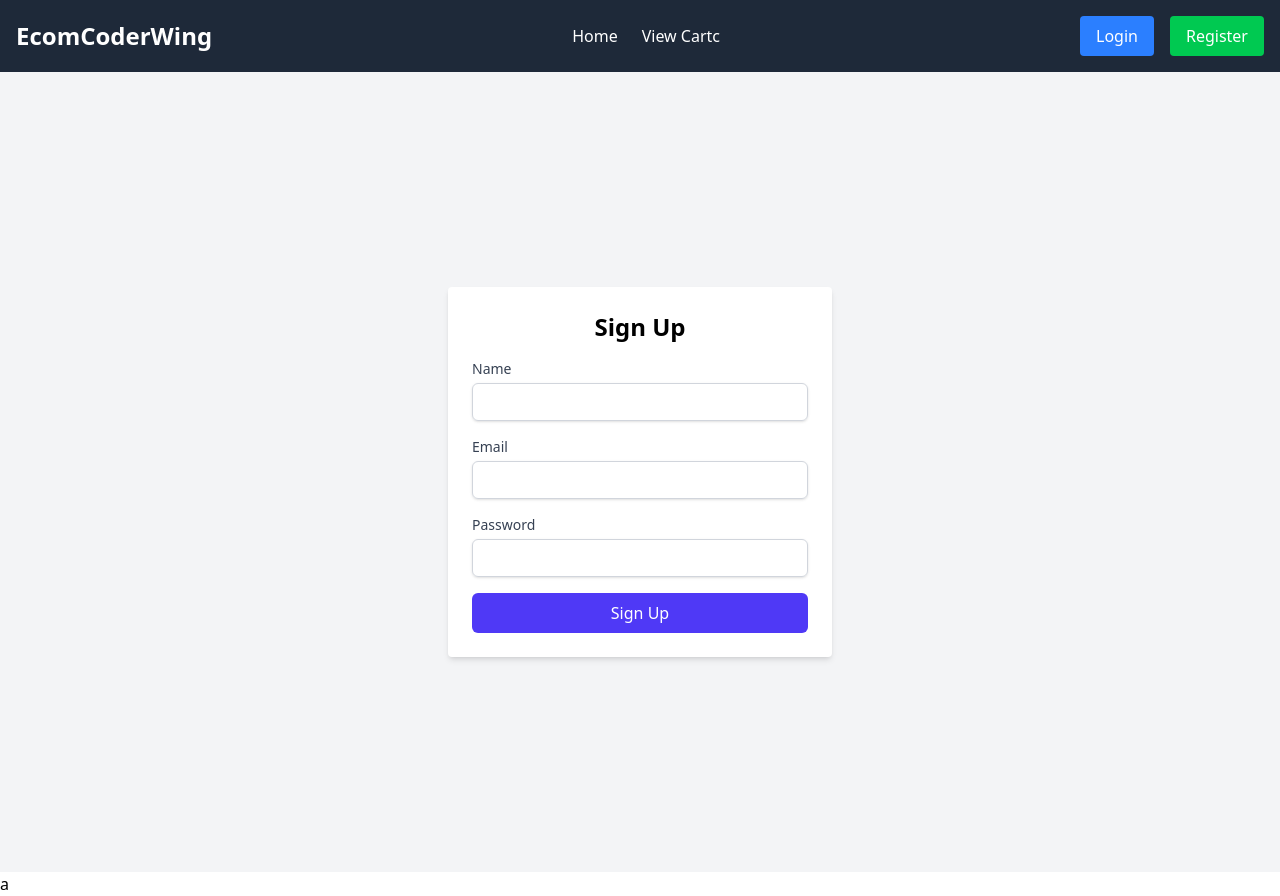
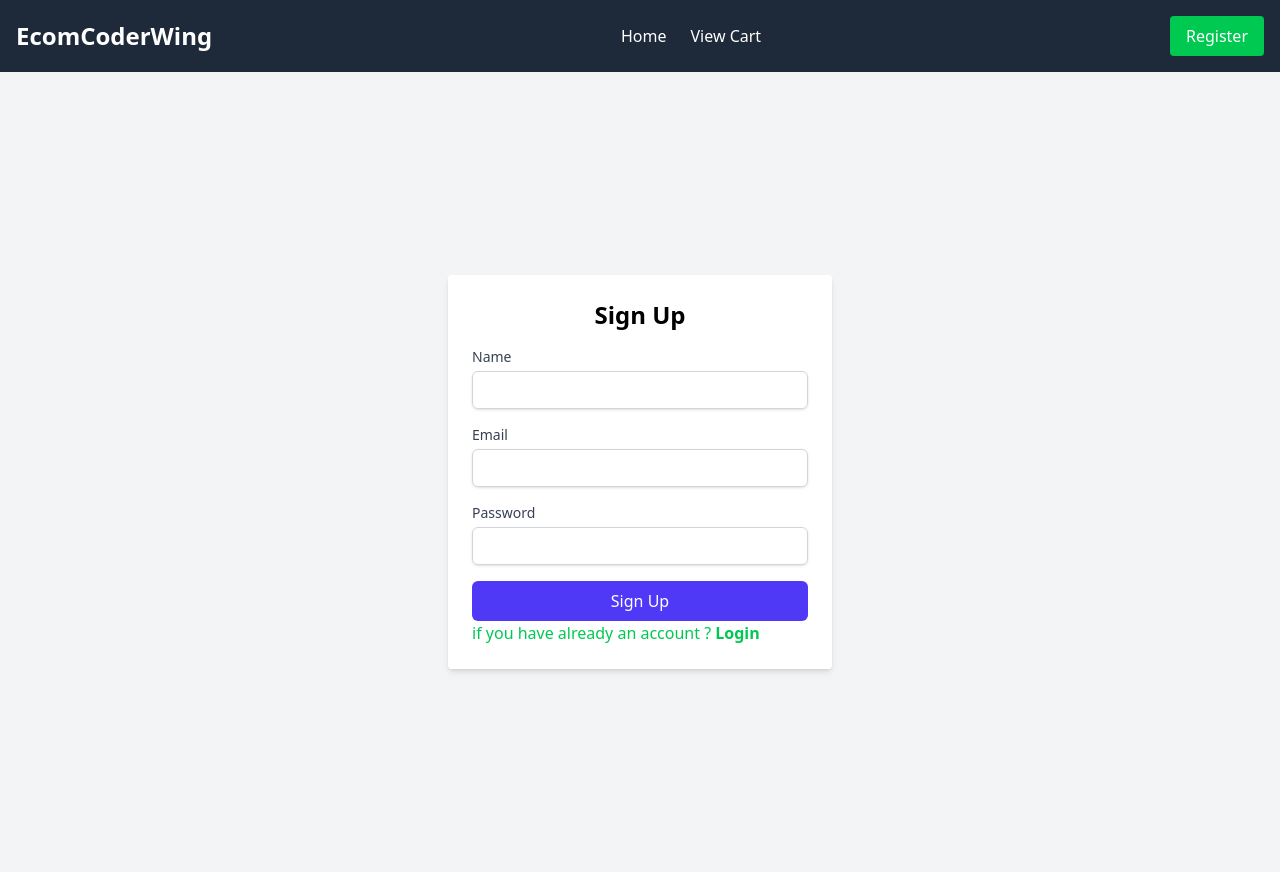
Before and after one commit to Yasg-uru/coderwing-machine-coding-frontend, a React (Vite) app: page /register in a window 1280 px wide. After the commit the page ends 872 px from the top, so only its background shows below. Built offline with nearby package versions, Linux system fonts and the light colour scheme; no server answers.

Commit message:
corrected cart addition functionality

```diff
--- a/src/components/SignupForm.jsx
+++ b/src/components/SignupForm.jsx
@@ -1,6 +1,7 @@
 import React, { useState } from "react";
 import { useDispatch, useSelector } from "react-redux";
 import { RegisterUser } from "../state-manager/authSlice";
+import { Link } from "react-router-dom";
 
 const SignupForm = () => {
   const [formData, setFormData] = useState({
@@ -83,6 +84,7 @@ const SignupForm = () => {
         >
           {isLoading?"Loading...":"Sign Up"}
         </button>
+      <p className="text-green-500"> if you have already an account ? <Link className="font-bold " to="/login">Login</Link></p>
       </form>
     </div>
   );
--- a/src/components/navbar.jsx
+++ b/src/components/navbar.jsx
@@ -1,7 +1,10 @@
 import React from "react";
+import { useSelector } from "react-redux";
 import { Link } from "react-router-dom";
 
 const Navbar = () => {
+    const {user, isLoggedIn}= useSelector(state=>state.auth);
+
   return (
     <nav className="bg-gray-800 text-white">
       <div className="container mx-auto flex justify-between items-center p-4">
@@ -17,24 +20,19 @@ const Navbar = () => {
           </Link>
 
           <Link to="/cart" className="hover:text-gray-300">
-            View Cartc
+            View Cart
           </Link>
         </div>
 
 
         <div className="hidden md:flex space-x-4">
-          <Link
-            to="/login"
-            className="bg-blue-500 px-4 py-2 rounded hover:bg-blue-600"
-          >
-            Login
-          </Link>
-          <Link
+
+          {!isLoggedIn && <Link
             to="/register"
             className="bg-green-500 px-4 py-2 rounded hover:bg-green-600"
           >
             Register
-          </Link>
+          </Link>}
         </div>
 
 
--- a/src/components/products/Products.jsx
+++ b/src/components/products/Products.jsx
@@ -16,6 +16,10 @@ const Products = () => {
   }, []);
 
   const handleAddToCart = (product) => {
+    if(!product) {
+      return ;
+
+    }
     dispatch(addToCart(product._id));
   };
 
--- a/src/components/products/mycarts.jsx
+++ b/src/components/products/mycarts.jsx
@@ -1,26 +1,19 @@
-import React, { useEffect } from "react";
+import React, { useEffect, useState } from "react";
 import { useDispatch, useSelector } from "react-redux";
 
-
 const Cart = () => {
-
-
-  const { user} = useSelector((state) => state.user);
-  const {carts:cartItems} = user;
-
-
+  const { user } = useSelector((state) => state.auth);
+  const [cartItems, setCartItems] = useState([]);
+  useEffect(() => {
+    if (user && user.carts && user.carts.length>0) {
+      setCartItems(user.carts);
+    }
+  }, [user]);
 
   const handleRemoveFromCart = (productId) => {
     // dispatch(removeFromCart(productId)); // Dispatch action to remove item from cart
   };
 
-  if (isLoading) {
-    return (
-      <div className="flex justify-center items-center h-screen">
-        <div className="animate-spin rounded-full h-32 w-32 border-b-2 border-blue-500"></div>
-      </div>
-    );
-  }
 
   return (
     <div className="container mx-auto p-6">
--- a/src/main.jsx
+++ b/src/main.jsx
@@ -10,9 +10,9 @@ import { Toaster } from "react-hot-toast";
 
 createRoot(document.getElementById("root")).render(
   <Provider store={store}>
-<BrowserRouter>
-<App />
-<Toaster position="top-right" reverseOrder={false} /> {/* Add Toaster */}
-a</BrowserRouter>
+    <BrowserRouter>
+      <App />
+      <Toaster position="top-right" reverseOrder={false} />
+    </BrowserRouter>
   </Provider>
 );
--- a/src/state-manager/authSlice.js
+++ b/src/state-manager/authSlice.js
@@ -102,13 +102,13 @@ const authSlice = createSlice({
         state.isLoggedIn = true;
       })
       .addCase(loginUser.rejected, (state) => {
-        state.isLoading = false;
         state.user = null;
         state.isLoggedIn = false;
+        state.isLoading = false;
       }).addCase(checkAuth.fulfilled, (state, action)=>{
-        state.isLoading= false;
         state.user= action.payload.user;
         state.isLoggedIn= true ;
+        state.isLoading= false;
 
       }).addCase(checkAuth.pending,(state)=>{
         state.isLoading= true;
--- a/src/state-manager/productSlice.js
+++ b/src/state-manager/productSlice.js
@@ -31,7 +31,7 @@ export const getProducts = createAsyncThunk(
 );
 export const addToCart = createAsyncThunk("/products/addToCart", async (productId, {rejectWithValue})=>{
   try {
-    const response = await axios.post("http://localhost:4000/product/cart",{}, {
+    const response = await axios.post("http://localhost:4000/product/cart",{id:productId}, {
       withCredentials: true,
     });
     toast.success("product added to your cart successfully");
```
